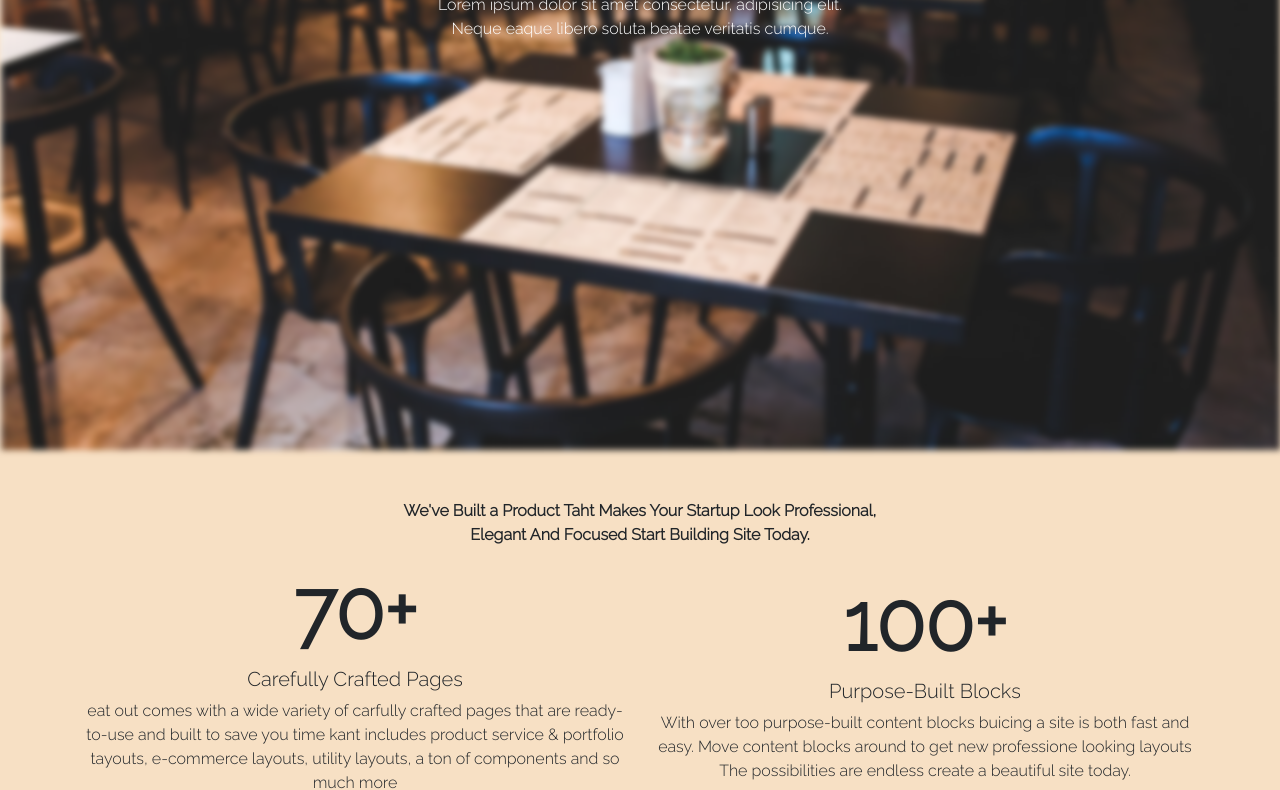
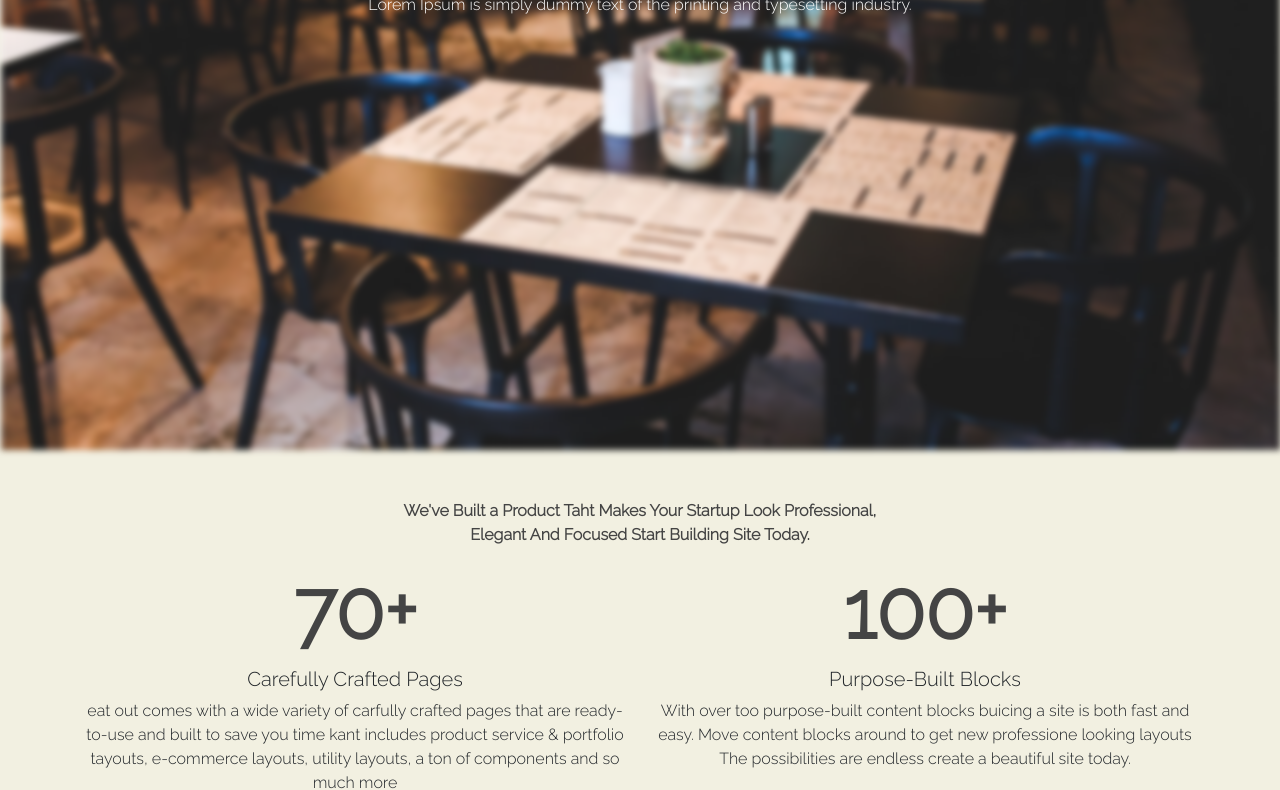
Before and after one commit to Azajul-Karim/eat-out-website, a plain HTML site: page index.html in a window 1280 px wide. Shown: the part 325-1115 px from the top of the page. Drawn offline with nearby package versions, Linux system fonts and the light colour scheme.

Commit message:
some desing added

```diff
--- a/index.html
+++ b/index.html
@@ -38,15 +38,15 @@
             <strong>Welcome To Eat Out</strong>
           </h1>
           <p class="title text-white text-center">
-            Lorem ipsum dolor sit amet consectetur, adipisicing elit. <br />
-            Neque eaque libero soluta beatae veritatis cumque.
+            Lorem Ipsum is simply dummy text of the printing and typesetting
+            industry.
           </p>
         </div>
       </div>
     </header>
     <br />
     <div class="container text-center">
-      <p>
+      <p style="color: #444">
         <strong
           >We've Built a Product Taht Makes Your Startup Look Professional,<br />
           Elegant And Focused Start Building Site Today.</strong
@@ -55,9 +55,9 @@
     </div>
 
     <div class="container">
-      <div class="row justify-content-center align-items-center">
+      <div class="row justify-content-center">
         <div class="col-md-6 text-center">
-          <h1 class="display-1 fw-bold">70+</h1>
+          <h1 class="display-1 fw-bold" style="color: #444">70+</h1>
           <h5>Carefully Crafted Pages</h5>
           <p>
             eat out comes with a wide variety of carfully crafted pages that are
@@ -67,7 +67,7 @@
           </p>
         </div>
         <div class="col-md-6 text-center">
-          <h1 class="display-1 fw-bold">100+</h1>
+          <h1 class="display-1 fw-bold" style="color: #444">100+</h1>
           <h5>Purpose-Built Blocks</h5>
           <p>
             With over too purpose-built content blocks buicing a site is both
--- a/style.css
+++ b/style.css
@@ -1,7 +1,7 @@
 body {
   margin: 0;
   padding: 0;
-  background-color: rgb(247, 224, 196);
+  background-color: #f2f0e1;
   font-family: "Open Sans", sans-serif;
   font-family: "Raleway", sans-serif;
   /* overflow: hidden; */
```
